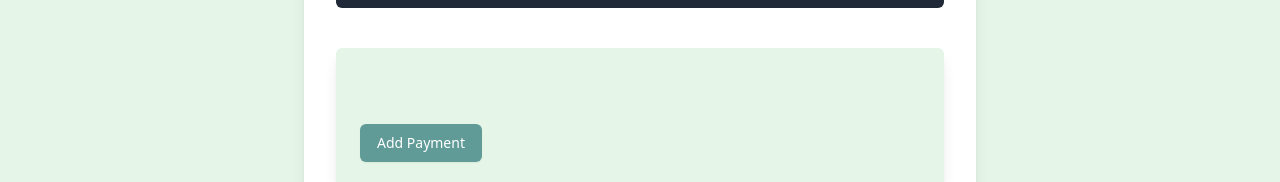
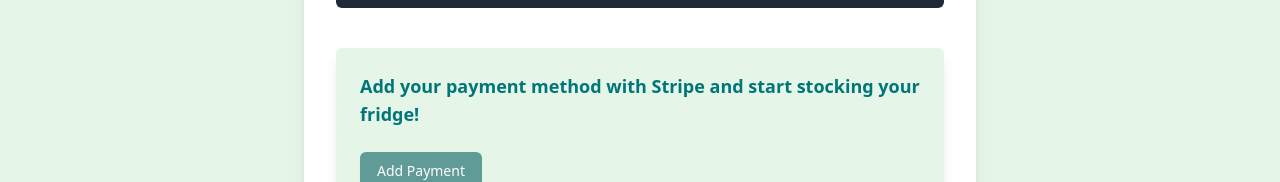
Before and after one commit to jmayheww/infinite-eats, a React (Create React App) app in the folder client/: page /myaccount in a window 1280 px wide. Shown: the part 630-812 px from the top of the page. Built offline with nearby package versions, Linux system fonts and the light colour scheme; no server answers.

Commit message:
refactor ternaries in formContent expression in PaymentMethodForm.js to correctly display text in payment method area depending on user and paymenth method id values

```diff
--- a/client/src/components/PaymentMethodForm.js
+++ b/client/src/components/PaymentMethodForm.js
@@ -10,6 +10,7 @@
     createPaymentMethod,
     handleSavePaymentMethod,
     loading,
+    setLoading,
     error,
     setError,
   } = useContext(PaymentContext);
@@ -20,6 +21,7 @@
 
   const handleSubmit = async (event) => {
     event.preventDefault();
+    setLoading(true);
 
     if (!showCardInput || !stripe || !elements) return;
 
@@ -28,6 +30,7 @@
     try {
       const paymentMethod = await createPaymentMethod(cardElement);
       await handleSavePaymentMethod(paymentMethod);
+      setLoading(false);
       setShowCardInput(false);
       cardElement.clear();
     } catch (error) {
@@ -66,6 +69,7 @@
       />
       <div className="flex justify-start mt-4">
         <button
+          disabled={loading}
           onClick={(e) => {
             e.preventDefault();
             setShowCardInput(false);
@@ -75,10 +79,11 @@
           Cancel
         </button>
         <button
+          disabled={loading}
           type="submit"
           className="inline-flex justify-center py-2 px-4 border border-transparent shadow-sm text-sm font-medium rounded-md text-white bg-accent hover:bg-secondary focus:outline-none focus:ring-2 focus:ring-offset-2 focus:ring-primary-dark ml-2"
         >
-          Save
+          {loading ? "Saving..." : "Save Payment Method"}
         </button>
       </div>
     </div>
@@ -86,6 +91,7 @@
 
   const addPaymentButton = !showCardInput && (
     <button
+      disabled={loading}
       onClick={(e) => {
         e.preventDefault();
         setShowCardInput(true);
@@ -94,34 +100,32 @@
     >
       {loading
         ? "Loading..."
-        : user.payment_method_id
+        : user && user.payment_method_id
         ? "Replace Payment Method"
         : "Add Payment"}
     </button>
   );
 
-  const formContent = user.payment_method_id ? (
+  const formContent = () => {
+    return (
       <div>
         <h2 className="text-lg font-bold mb-2 text-secondary">
-        My Payment Methods
+          {user && user.payment_method_id
+            ? "My Payment Methods"
+            : "Add your payment method with Stripe and start stocking your fridge!"}
         </h2>
-      <p className="text-secondary">Card ending in ****</p>
-      {addPaymentButton}
-      {cardInputElement}
-    </div>
-  ) : (
-    <div>
-      <h2 className="text-lg font-bold mb-2 text-primary">
-        Add payment to Stripe to start stocking your fridge!
-      </h2>
+        <p className="text-secondary">
+          {user && user.payment_method_id ? "Card ending in ****" : ""}
+        </p>
         {addPaymentButton}
         {cardInputElement}
       </div>
     );
+  };
 
   return (
     <div className="bg-primary shadow-lg rounded-md p-6">
-      <form onSubmit={handleSubmit}>{formContent}</form>
+      <form onSubmit={handleSubmit}>{formContent()}</form>
     </div>
   );
 }
--- a/client/src/context/checkout.js
+++ b/client/src/context/checkout.js
@@ -22,8 +22,6 @@
 
     if (response.ok) {
       const { order, order_item } = await response.json();
-      console.log("order: ", order);
-      console.log("order_item: ", order_item);
 
       setUserOrders((prevOrders) => {
         const updatedOrders = prevOrders.map((prevOrder) => {
@@ -47,7 +45,6 @@
           }
         });
 
-        console.log("updatedOrders: ", updatedOrders);
         return updatedOrders;
       });
 
@@ -59,8 +56,6 @@
       }
     }
   };
-
-  console.log("userOrders: ", userOrders);
 
   const deleteOrderItem = async (orderItemId) => {
     const response = await fetch(`/api/order_items/${orderItemId}`, {
--- a/client/src/context/payment.js
+++ b/client/src/context/payment.js
@@ -54,8 +54,6 @@
         throw new Error(errorData.message);
       }
 
-      const data = await response.json();
-      console.log("data: ", data);
       setLoading(false);
       setUser({ ...user, payment_method_id: paymentMethod.id });
     } catch (error) {
@@ -72,6 +70,7 @@
         createPaymentMethod,
         handleSavePaymentMethod,
         loading,
+        setLoading,
         error,
         setError,
       }}
```
Lines whose indentation alone changed are shown as unchanged.
